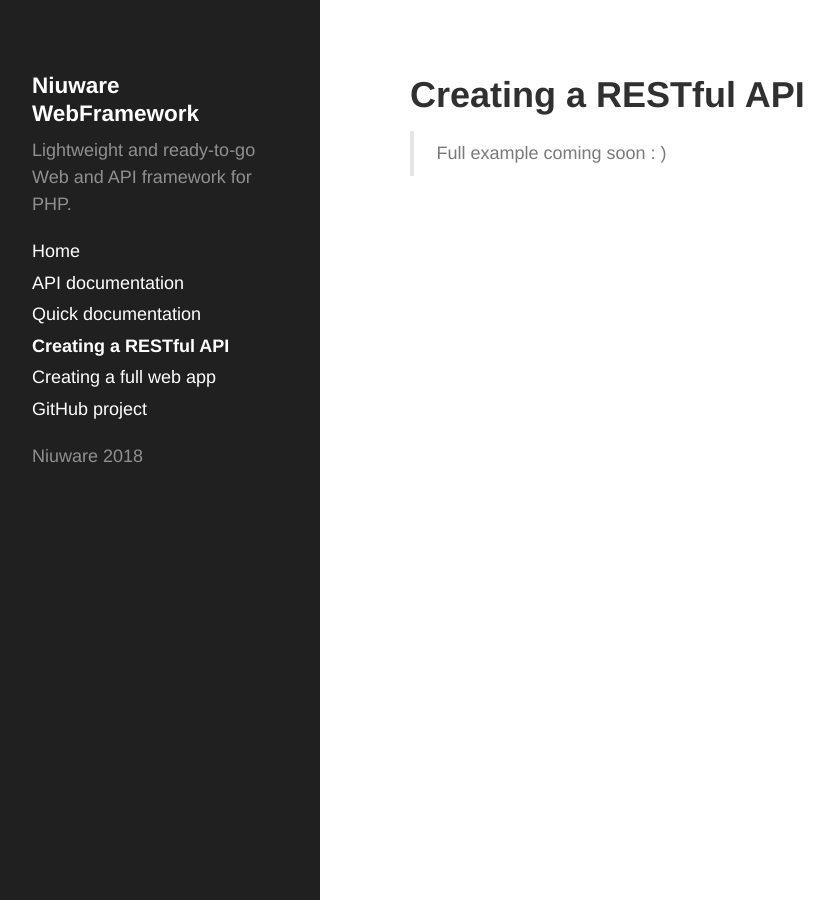
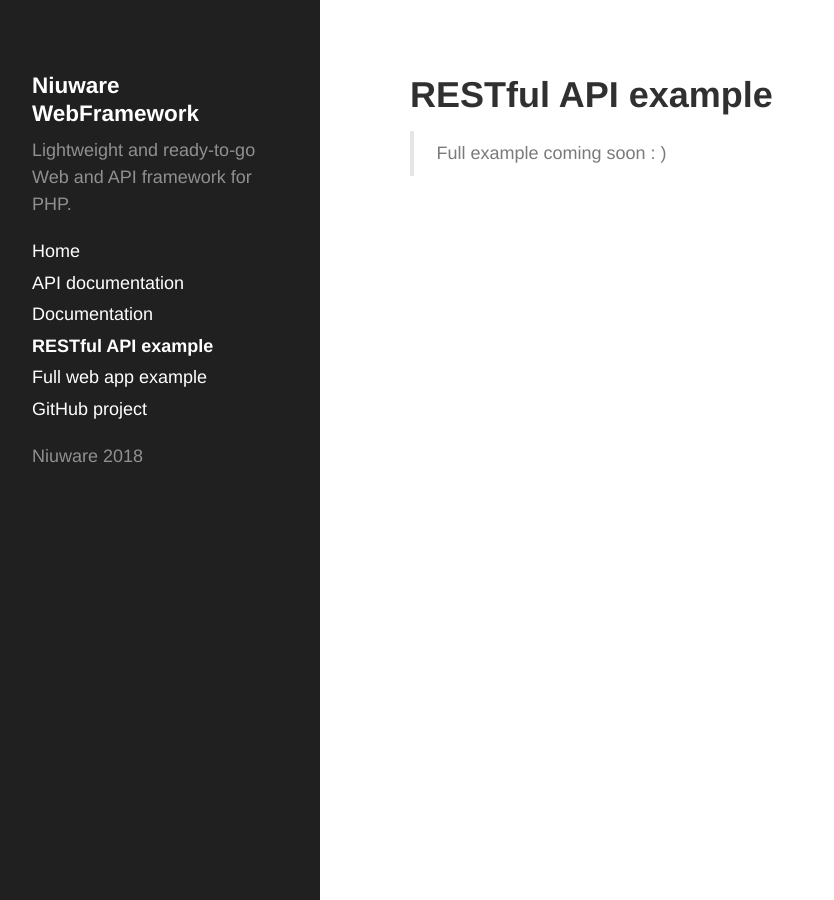
Before and after one commit to niuware/niuware.github.io, a Jekyll site: the page built from usage-restful.md, in a window 1280 px wide. Shown: the whole page, without its empty margins (4-838 px from the left). Built offline with Jekyll 4.4.1, drawn with Linux system fonts in a browser that asks for light colours.

Commit message:
Updated sidebar labels

```diff
--- a/quick-docs.md
+++ b/quick-docs.md
@@ -1,6 +1,6 @@
 ---
 layout: page
-title: Quick documentation
+title: Documentation
 ---
 
 This is a quick documentation on how to use all of the available features in Niuware WebFramework.
--- a/usage-restful.md
+++ b/usage-restful.md
@@ -1,6 +1,6 @@
 ---
 layout: page
-title: Creating a RESTful API
+title: RESTful API example
 ---
 
 > Full example coming soon : )
--- a/usage-web.md
+++ b/usage-web.md
@@ -1,6 +1,6 @@
 ---
 layout: page
-title: Creating a full web app
+title: Full web app example
 ---
 
 > Full example coming soon : )
```
